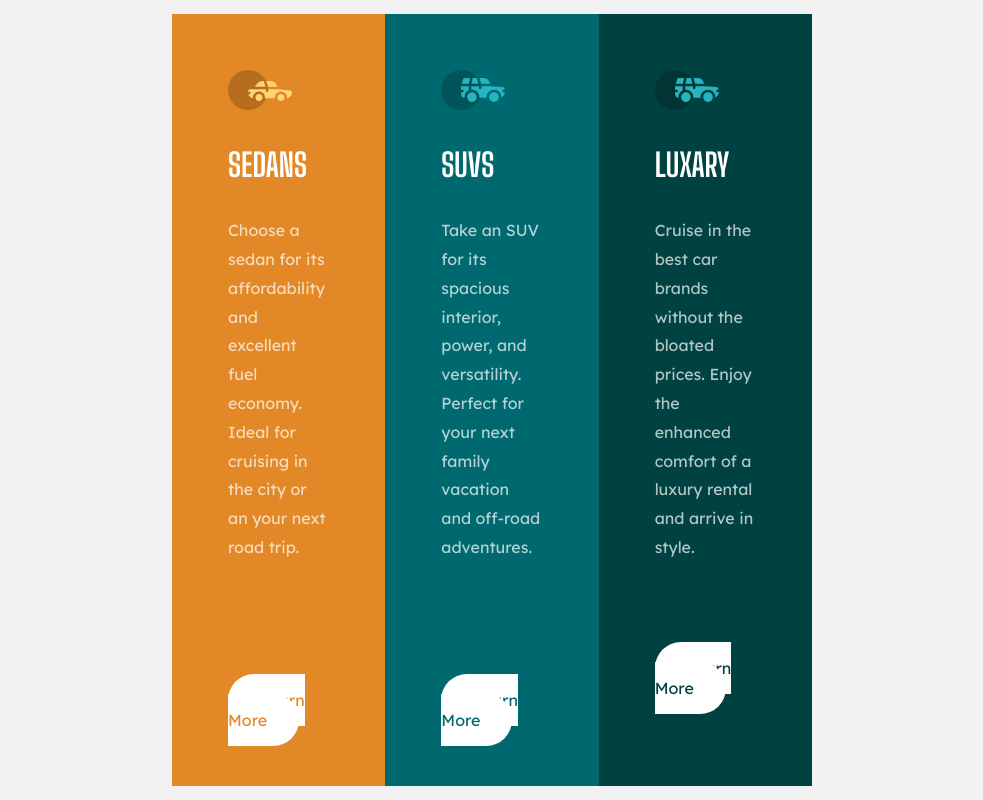
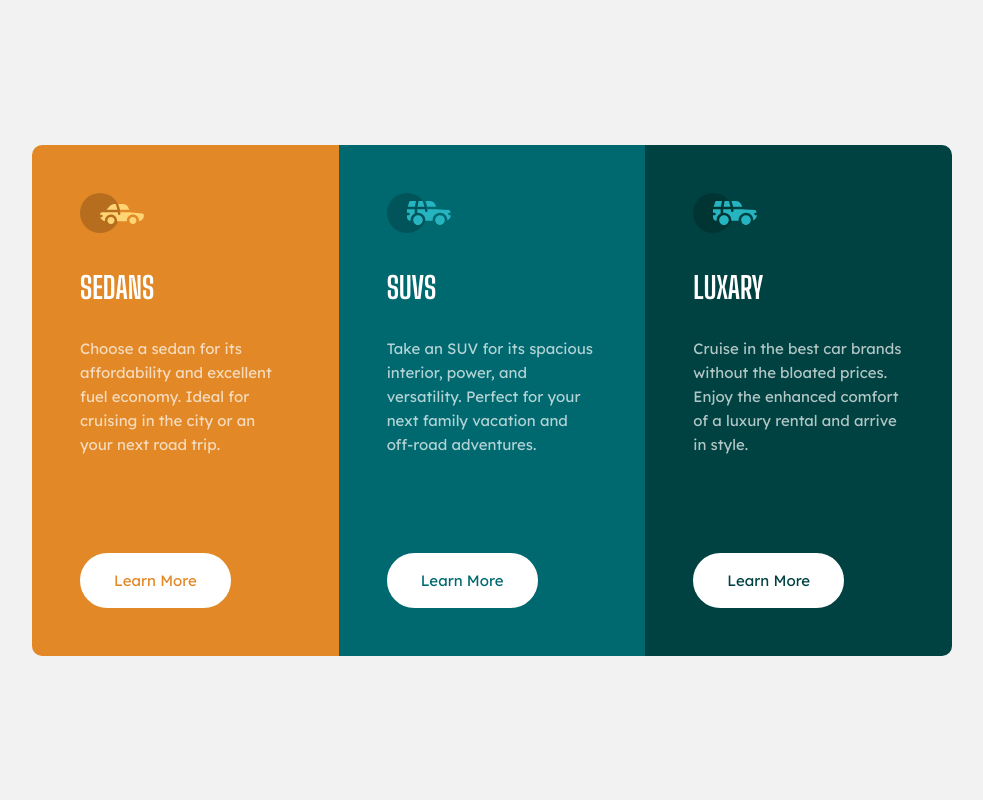
Before and after one commit to bronsooonn/3-column-preview-card, a plain HTML site: page index.html in a window 1280 px wide. Shown: the whole page, without its empty margins (148-1131 px from the left). Drawn offline with Linux system fonts and the light colour scheme.

Commit message:
major changes

```diff
--- a/css/main.scss
+++ b/css/main.scss
@@ -23,134 +23,122 @@
 }
 
 body {
+    background-color: var(--Very-light-gray);
+    font-size: 15px;
+    font-family: var(--lexend-font-family);
     height: 100vh;
     width: 100%;
-    background-color: var(--Very-light-gray);
     display: flex;
-    justify-content: center;
     align-items: center;
 }
 
 main {
+    max-width: 920px;
+    margin: 0 auto;
+}
+
+.card {
     display: grid;
     grid-template-columns: 1fr 1fr 1fr;
-    grid-template-rows: 1fr;
-    width: 50%;
-    position: relative;
+    border-radius: 10px;
 
-    .card--size {
-        width: 100%;
-        padding: 3.5rem;
-    }
-
-    .sedans {
+    &__sedans {
         background-color: var(--Bright-orange);
-
-        &__header {
-            color: white;
-            font-family: var(--shoulder-font-family);
-            margin-top: 2rem;
-        }
-
-        &__desc {
-            color: white;
-            font-family: var(--lexend-font-family);
-            margin-top: 2rem;
-            line-height: 1.8;
-            margin-bottom: 8rem;
-            font-weight: 400;
-            opacity: .7;
-        }
+        padding: 3rem;
+        border-radius: 10px 0 0 10px;
 
         &__btn {
-            background-color: white;
-            text-decoration: none;
             color: var(--Bright-orange);
-            padding: 1rem 2rem;
-            border-radius: 50px;
-            margin-top: 3rem;
-            font-family: var(--lexend-font-family);
+            border: 2px solid white;
             transition: .1s linear;
 
             &:hover {
-                background-color: var(--Bright-orange);
+                background-color: transparent;
                 color: white;
-                border: 2px solid white;
             }
         }
     }
 
-    .suvs {
+    &__suvs {
         background-color: var(--Dark-cyan);
-
-        &__header {
-            color: white;
-            font-family: var(--shoulder-font-family);
-            margin-top: 2rem;
-        }
-
-        &__desc {
-            color: white;
-            font-family: var(--lexend-font-family);
-            margin-top: 2rem;
-            line-height: 1.8;
-            margin-bottom: 8rem;
-            font-weight: 400;
-            opacity: .7;
-        }
+        padding: 3rem;
 
         &__btn {
-            background-color: white;
-            text-decoration: none;
             color: var(--Dark-cyan);
-            padding: 1rem 2rem;
-            border-radius: 50px;
-            margin-top: 3rem;
-            font-family: var(--lexend-font-family);
+            border: 2px solid white;
             transition: .1s linear;
 
             &:hover {
-                background-color: var(--Dark-cyan);
+                background-color: transparent;
                 color: white;
-                border: 2px solid white;
             }
         }
     }
 
-    .luxury {
+    &__luxury {
         background-color: var(--Very-dark-cyan);
+        padding: 3rem;
+        border-radius: 0 10px 10px 0;
 
-        &__header {
+        &__btn {
+            color: var(--Very-dark-cyan);
+            border: 2px solid white;
+            transition: .1s linear;
+
+            &:hover {
+                background-color: transparent;
                 color: white;
+            }
+        }
+    }
+
+    &--header {
         font-family: var(--shoulder-font-family);
+        color: white;
         margin-top: 2rem;
     }
 
-        &__desc {
+    &--desc {
+        font-family: var(--lexend-font-family);
         color: white;
-            font-family: var(--lexend-font-family);
-            margin-top: 2rem;
-            line-height: 1.8;
-            margin-bottom: 6rem;
         font-weight: 400;
         opacity: .7;
+        margin-top: 2rem;
+        line-height: 1.6;
     }
 
-        &__btn {
+    &--btn {
         background-color: white;
         text-decoration: none;
-            color: var(--Very-dark-cyan);
         padding: 1rem 2rem;
-            border-radius: 50px;
+        display: inline-block;
+        margin-top: 6rem;
+        border-radius: 30px;
+    }
+}
+
+@media only screen and (max-width: 768px) {
+    body {
+        display: block;
+    }
+
+    main {
+        padding: 5rem 1.5rem;
+    }
+
+    .card {
+        grid-template-columns: 1fr;
+
+        &__sedans {
+            border-radius: 10px 10px 0 0;
+        }
+
+        &__luxury {
+            border-radius: 0 0 10px 10px;
+        }
+
+        &--btn {
             margin-top: 3rem;
-            font-family: var(--lexend-font-family);
-            transition: .1s linear;
-
-            &:hover {
-                background-color: var(--Very-dark-cyan);
-                color: white;
-                border: 2px solid white;
         }
     }
 }
-}
--- a/index.html
+++ b/index.html
@@ -10,25 +10,27 @@
 </head>
 <body>
     <main>
-        <div class="sedans card--size">
-            <img class="sedans__icon" src="images/icon-sedans.svg" alt="sedan icon">
-            <h1 class="sedans__header">SEDANS</h1>
-            <p class="sedans__desc">Choose a sedan for its affordability and excellent fuel economy. Ideal for cruising in the city or an your next road trip.</p>
-            <a href="#" class="sedans__btn">Learn More</a>
-        </div>
+        <div class="card">
+            <div class="card__sedans card--size">
+                <img class="card--icon" src="images/icon-sedans.svg" alt="sedan icon">
+                <h1 class="card--header">SEDANS</h1>
+                <p class="card--desc">Choose a sedan for its affordability and excellent fuel economy. Ideal for cruising in the city or an your next road trip.</p>
+                <a href="#" class="card__sedans__btn card--btn">Learn More</a>
+            </div>
 
-        <div class="suvs card--size">
-            <img class="suvs__icon" src="images/icon-suvs.svg" alt="suv icon">
-            <h1 class="suvs__header">SUVS</h1>
-            <p class="suvs__desc">Take an SUV for its spacious interior, power, and versatility. Perfect for your next family vacation and off-road adventures.</p>
-            <a href="#" class="suvs__btn">Learn More</a>
-        </div>
+            <div class="card__suvs card--size">
+                <img class="card--icon" src="images/icon-suvs.svg" alt="suv icon">
+                <h1 class="card--header">SUVS</h1>
+                <p class="card--desc">Take an SUV for its spacious interior, power, and versatility. Perfect for your next family vacation and off-road adventures.</p>
+                <a href="#" class="card__suvs__btn card--btn">Learn More</a>
+            </div>
 
-        <div class="luxury card--size">
-            <img class="luxury__icon" src="images/icon-suvs.svg" alt="luxury icon">
-            <h1 class="luxury__header">LUXARY</h1>
-            <p class="luxury__desc">Cruise in the best car brands without the bloated prices. Enjoy the enhanced comfort of a luxury rental and arrive in style.</p>
-            <a href="#" class="luxury__btn">Learn More</a>
+            <div class="card__luxury card--size">
+                <img class="card--icon" src="images/icon-suvs.svg" alt="luxury icon">
+                <h1 class="card--header">LUXARY</h1>
+                <p class="card--desc">Cruise in the best car brands without the bloated prices. Enjoy the enhanced comfort of a luxury rental and arrive in style.</p>
+                <a href="#" class="card__luxury__btn card--btn">Learn More</a>
+            </div>
         </div>
     </main>
 </body>
```
Also changed, not shown: css/main.css, 1 other file. Lines whose indentation alone changed are shown as unchanged.
